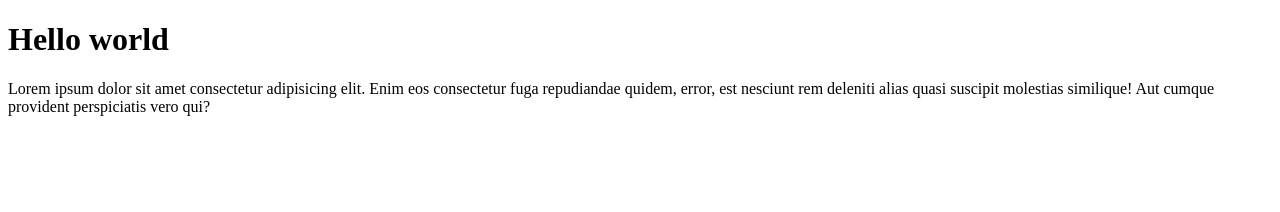
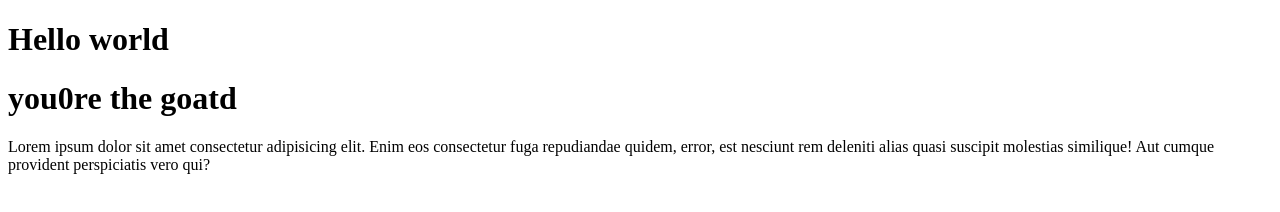
Before and after one commit to witec-company/git, a plain HTML site: page index.html in a window 1280 px wide. Drawn offline with Linux system fonts and the light colour scheme.

Commit message:
Update index.html

```diff
--- a/index.html
+++ b/index.html
@@ -7,6 +7,7 @@
      </head>
      <body>
           <h1>Hello world </h1>
+          <h1>you0re the goatd </h1>
           <p>
                Lorem ipsum dolor sit amet consectetur adipisicing elit. Enim eos consectetur fuga repudiandae quidem, error, est nesciunt rem deleniti alias quasi suscipit molestias similique! Aut cumque provident perspiciatis vero qui?
           </p>
```
